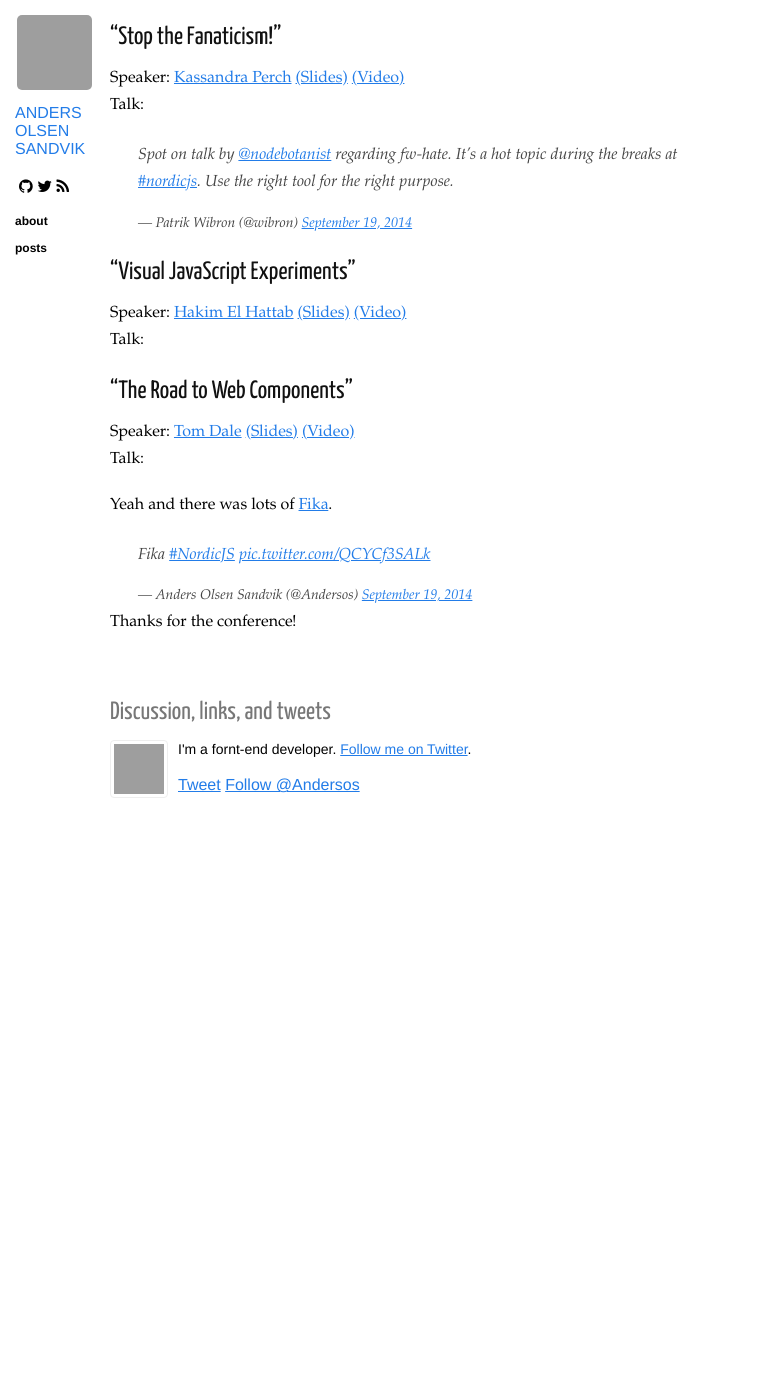
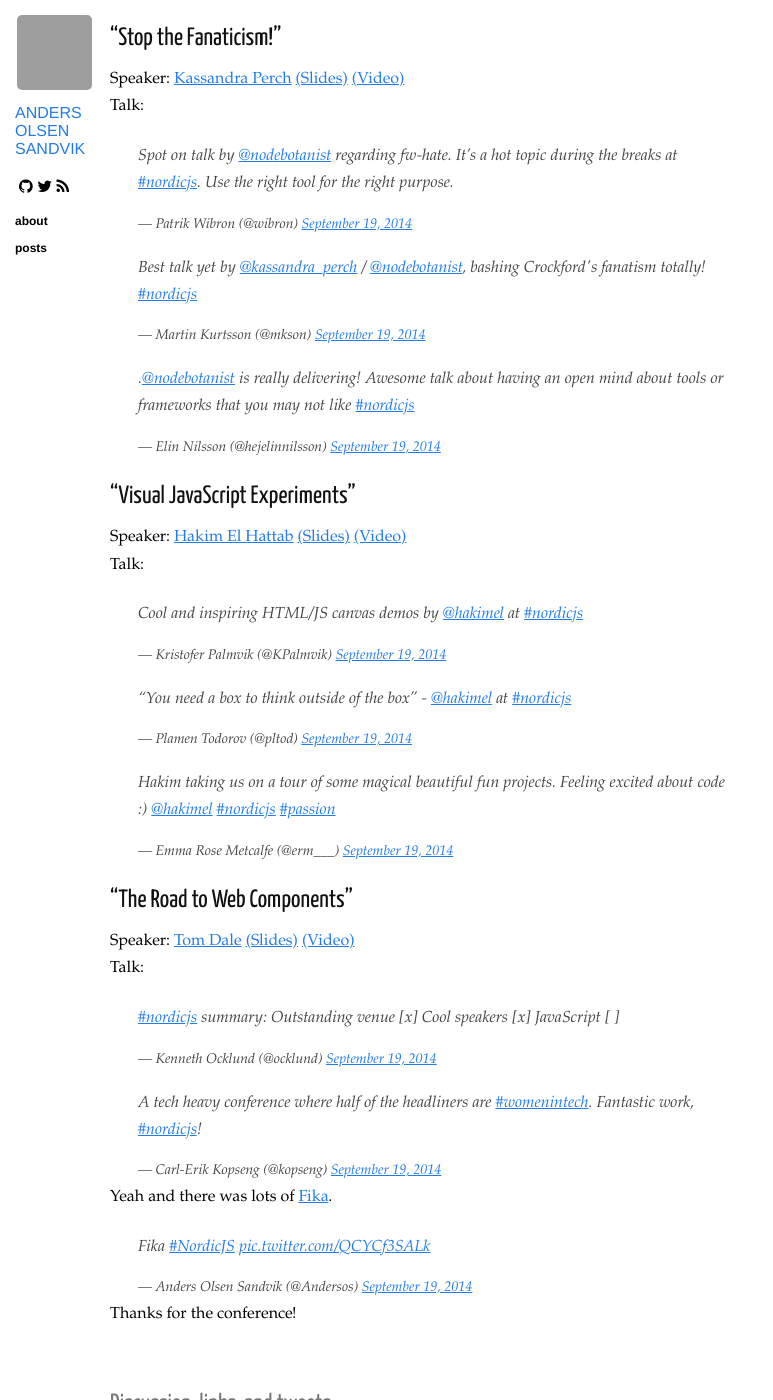
Before and after one commit to Andersos/andersos.net, a Jekyll site: the page built from _posts/2014-09-19-NordicJS-2014.markdown, in a window 1280 px wide and 1400 px high, scrolled down 6819 px, cut to the strip 0-1400 px from the top of the window. Shown: the whole strip, without its empty margins (0-773 px from the left). Built offline with Jekyll 4.4.1, drawn with Linux system fonts in a browser that asks for light colours; nearby versions of some CDN libraries; Markdown is read by kramdown in place of the engine named in the settings; comment, search, counter and statistics services are not loaded; before the commit the page ends 7673 px from its top, so only the background shows below that; some of the changed text lies outside the part shown; grey boxes are pictures that could not be loaded.

Commit message:
Add tweets and slides

```diff
--- a/_posts/2014-09-19-NordicJS-2014.markdown
+++ b/_posts/2014-09-19-NordicJS-2014.markdown
@@ -22,8 +22,8 @@ I will update with alle the slides and videos as soon as they are posted.
 [Douglas Crockford](http://www.crockford.com/): ["The Better Parts"]()
 [Tiffany Conroy](https://twitter.com/theophani): ["Lions and Tigers and Handling User Capabilities"]()
 [Reginald Braithwaite](https://twitter.com/raganwald): ["The Art of the JavaScript Metaobject Protocol"](https://speakerdeck.com/raganwald/duck-typing-compatibility-and-the-adaptor-pattern)
-[Kassandra Perch](https://twitter.com/nodebotanist): ["Stop the Fanaticism!"]()
-[Hakim El Hattab](https://twitter.com/hakimel): ["Visual JavaScript Experiments"]()
+[Kassandra Perch](https://twitter.com/nodebotanist): ["Stop the Fanaticism!"](http://slides.com/kperch/stop-the-fanaticism-nordicjs#/)
+[Hakim El Hattab](https://twitter.com/hakimel): ["Visual JavaScript Experiments"](http://slides.com/hakim/nordic-js#/)
 [Tom Dale](https://twitter.com/tomdale): ["The Road to Web Components"]()
 
 ## Day 1 (September 18th 2014)
@@ -43,6 +43,7 @@ Lots of balloons 🎉🎈.
 Funny and entertaining host <a href="https://twitter.com/pushmatrix/">@pushmatrix</a>.
 He had lots of creative ways to annonce the next speakers and inform us.
 <blockquote class="twitter-tweet" lang="en"><p>Want to buy the shirt I’m wearing at <a href="https://twitter.com/hashtag/nordicjs?src=hash">#nordicjs</a>? <a href="http://t.co/zKKHMuL3nA">http://t.co/zKKHMuL3nA</a>!There’s a discount code in your bag <a href="http://t.co/6VkEfdSaV4">pic.twitter.com/6VkEfdSaV4</a></p>&mdash; Daniel Beauchamp (@pushmatrix) <a href="https://twitter.com/pushmatrix/status/512532219504906241">September 18, 2014</a></blockquote>
+<blockquote class="twitter-tweet" lang="en"><p>If I ever succeed at throwing a conference, I&#39;m hiring <a href="https://twitter.com/pushmatrix">@pushmatrix</a> to be the host. <a href="https://twitter.com/hashtag/nordicjs?src=hash">#nordicjs</a></p>&mdash; ₍˄ุ.͡˳̫.˄ุ₎ (@jina) <a href="https://twitter.com/jina/status/512951387227832321">September 19, 2014</a></blockquote>
 
 More scenic shots.
 <blockquote class="twitter-tweet" lang="en"><p>Beautiful out here at <a href="https://twitter.com/hashtag/nordicjs?src=hash">#nordicjs</a> <a href="http://t.co/r83vL5YVK9">pic.twitter.com/r83vL5YVK9</a></p>&mdash; Teddy Zetterlund (@teddyzetterlund) <a href="https://twitter.com/teddyzetterlund/status/512594724251656192">September 18, 2014</a></blockquote>
@@ -65,7 +66,7 @@ Talk: Mostly talks about the Firefox developer tools.
 Speaker: [Emily Rose](https://twitter.com/nexxylove)
 [(Slides)]()
 [(Video)]()
-Talk: She made a relative keytar in Node.js. Most of the talk is with people playing on it.
+Talk: She made a relative keytar or JavaScript Samchillian in Node.js. Most of the talk is with people playing on it.
 <blockquote class="twitter-tweet" lang="en"><p>Okay, now <a href="https://twitter.com/pushmatrix">@pushmatrix</a> &amp; <a href="https://twitter.com/nexxylove">@nexxylove</a> are doing interpretative dance to the sound of a relative keytar! <a href="https://twitter.com/hashtag/nordicjs?src=hash">#nordicjs</a> <a href="http://t.co/B6OyTZz3I1">pic.twitter.com/B6OyTZz3I1</a></p>&mdash; Pop Bergqvist (@peppelorum) <a href="https://twitter.com/peppelorum/status/512540043643453440">September 18, 2014</a></blockquote>
 
 ### ["The fourth dimension"](https://speakerdeck.com/sergi/the-fourth-dimension-an-introduction-to-functional-reactive-programming)
@@ -153,8 +154,6 @@ Speaker: [Douglas Crockford](http://www.crockford.com/)
 Talk:
 <blockquote class="twitter-tweet" lang="en"><p>Douglas Crockford!! The Better Parts.<a href="https://twitter.com/hashtag/nordicjs?src=hash">#nordicjs</a> <a href="http://t.co/XY2Q3vDaag">pic.twitter.com/XY2Q3vDaag</a></p>&mdash; Lady Zahra (@ZeeJab) <a href="https://twitter.com/ZeeJab/status/512890294279221248">September 19, 2014</a></blockquote>
 <blockquote class="twitter-tweet" lang="en"><p>ES6 gets proper tail calls. &quot;JS will be a real functional language.&quot; - Douglas Crockford <a href="https://twitter.com/hashtag/nordicjs?src=hash">#nordicjs</a></p>&mdash; Steen H. Rasmussen (@steenhulthin) <a href="https://twitter.com/steenhulthin/status/512890352416870400">September 19, 2014</a></blockquote>
-<blockquote class="twitter-tweet" lang="en"><p>Douglas Crockford on stage at <a href="https://twitter.com/hashtag/Nordicjs?src=hash">#Nordicjs</a> talking about ES6 good/bad parts <a href="http://t.co/jHhLMwy8GX">pic.twitter.com/jHhLMwy8GX</a></p>&mdash; Filip Michałowski (@fmmm) <a href="https://twitter.com/fmmm/status/512891853658542080">September 19, 2014</a></blockquote>
-<blockquote class="twitter-tweet" lang="en"><p>It’s a pleasure listening to Douglas Crockford at <a href="https://twitter.com/nordicjs">@nordicjs</a>&#10;ES6 is going to be fabulous!!&#10;<a href="https://twitter.com/hashtag/nordicjs?src=hash">#nordicjs</a></p>&mdash; Teo Ljungberg (@teoljungberg) <a href="https://twitter.com/teoljungberg/status/512895492104019968">September 19, 2014</a></blockquote>
 <blockquote class="twitter-tweet" lang="en"><p><a href="https://twitter.com/hashtag/nordicjs?src=hash">#nordicjs</a> For that person designing THE future language this is for you, with love from Crockford <a href="http://t.co/NGgoYGuLEx">pic.twitter.com/NGgoYGuLEx</a></p>&mdash; Geries Handal (@gtothesquare) <a href="https://twitter.com/gtothesquare/status/512898387726065664">September 19, 2014</a></blockquote>
 <blockquote class="twitter-tweet" lang="en"><p>The key take away from Douglas Crockfords talk: realising and admitting that you are wrong is how you progress. <a href="https://twitter.com/hashtag/nordicjs?src=hash">#nordicjs</a></p>&mdash; Henrik Hansson (@hagerhink) <a href="https://twitter.com/hagerhink/status/512904767669272576">September 19, 2014</a></blockquote>
 
@@ -171,19 +170,25 @@ Speaker: [Reginald Braithwaite](https://twitter.com/raganwald)
 [(Video)]()
 Talk:
 <blockquote class="twitter-tweet" lang="en"><p>.<a href="https://twitter.com/raganwald">@raganwald</a> on stage at <a href="https://twitter.com/hashtag/nordicjs?src=hash">#nordicjs</a> <a href="http://t.co/Ye2kntljJu">http://t.co/Ye2kntljJu</a> <a href="http://t.co/2g3ZHMHAM2">pic.twitter.com/2g3ZHMHAM2</a></p>&mdash; Nordic.js (@nordicjs) <a href="https://twitter.com/nordicjs/status/512936090601148416">September 19, 2014</a></blockquote>
+<blockquote class="twitter-tweet" lang="en"><p>Very interesting idea: &#39;double&#39; versioning of software. one version number for the interface and one for the impl. <a href="https://twitter.com/raganwald">@raganwald</a> <a href="https://twitter.com/hashtag/nordicjs?src=hash">#nordicjs</a></p>&mdash; Steen H. Rasmussen (@steenhulthin) <a href="https://twitter.com/steenhulthin/status/512941515149443072">September 19, 2014</a></blockquote>
 
 ### ["Stop the Fanaticism!"]()
 Speaker: [Kassandra Perch](https://twitter.com/nodebotanist)
-[(Slides)]()
+[(Slides)](http://slides.com/kperch/stop-the-fanaticism-nordicjs#/)
 [(Video)]()
 Talk:
 <blockquote class="twitter-tweet" lang="en"><p>Spot on talk by <a href="https://twitter.com/nodebotanist">@nodebotanist</a> regarding fw-hate. It’s a hot topic during the breaks at <a href="https://twitter.com/hashtag/nordicjs?src=hash">#nordicjs</a>. Use the right tool for the right purpose.</p>&mdash; Patrik Wibron (@wibron) <a href="https://twitter.com/wibron/status/512958098726588416">September 19, 2014</a></blockquote>
+<blockquote class="twitter-tweet" lang="en"><p>Best talk yet by <a href="https://twitter.com/kassandra_perch">@kassandra_perch</a> / <a href="https://twitter.com/nodebotanist">@nodebotanist</a>, bashing Crockford&#39;s fanatism totally! <a href="https://twitter.com/hashtag/nordicjs?src=hash">#nordicjs</a></p>&mdash; Martin Kurtsson (@mkson) <a href="https://twitter.com/mkson/status/512955597684490240">September 19, 2014</a></blockquote>
+<blockquote class="twitter-tweet" lang="en"><p>.<a href="https://twitter.com/nodebotanist">@nodebotanist</a> is really delivering! Awesome talk about having an open mind about tools or frameworks that you may not like <a href="https://twitter.com/hashtag/nordicjs?src=hash">#nordicjs</a></p>&mdash; Elin Nilsson (@hejelinnilsson) <a href="https://twitter.com/hejelinnilsson/status/512957131025551360">September 19, 2014</a></blockquote>
 
 ### ["Visual JavaScript Experiments"]()
 Speaker: [Hakim El Hattab](https://twitter.com/hakimel)
-[(Slides)]()
+[(Slides)](http://slides.com/hakim/nordic-js#/)
 [(Video)]()
 Talk:
+<blockquote class="twitter-tweet" lang="en"><p>Cool and inspiring HTML/JS canvas demos by <a href="https://twitter.com/hakimel">@hakimel</a> at <a href="https://twitter.com/hashtag/nordicjs?src=hash">#nordicjs</a></p>&mdash; Kristofer Palmvik (@KPalmvik) <a href="https://twitter.com/KPalmvik/status/512967186617761792">September 19, 2014</a></blockquote>
+<blockquote class="twitter-tweet" lang="en"><p>“You need a box to think outside of the box” - <a href="https://twitter.com/hakimel">@hakimel</a> at <a href="https://twitter.com/hashtag/nordicjs?src=hash">#nordicjs</a></p>&mdash; Plamen Todorov (@pltod) <a href="https://twitter.com/pltod/status/512968675994132480">September 19, 2014</a></blockquote>
+<blockquote class="twitter-tweet" lang="en"><p>Hakim taking us on a tour of some magical beautiful fun projects. Feeling excited about code :) <a href="https://twitter.com/hakimel">@hakimel</a> <a href="https://twitter.com/hashtag/nordicjs?src=hash">#nordicjs</a> <a href="https://twitter.com/hashtag/passion?src=hash">#passion</a></p>&mdash; Emma Rose Metcalfe (@erm___) <a href="https://twitter.com/erm___/status/512969577756491776">September 19, 2014</a></blockquote>
 
 ### ["The Road to Web Components"]()
 Speaker: [Tom Dale](https://twitter.com/tomdale)
@@ -191,6 +196,9 @@ Speaker: [Tom Dale](https://twitter.com/tomdale)
 [(Video)]()
 Talk:
 
+<blockquote class="twitter-tweet" lang="en"><p><a href="https://twitter.com/hashtag/nordicjs?src=hash">#nordicjs</a> summary:&#10;Outstanding venue [x]&#10;Cool speakers [x]&#10;JavaScript [ ]</p>&mdash; Kenneth Ocklund (@ocklund) <a href="https://twitter.com/ocklund/status/512960389727137792">September 19, 2014</a></blockquote>
+<blockquote class="twitter-tweet" lang="en"><p>A tech heavy conference where half of the headliners are <a href="https://twitter.com/hashtag/womenintech?src=hash">#womenintech</a>. Fantastic work, <a href="https://twitter.com/hashtag/nordicjs?src=hash">#nordicjs</a>!</p>&mdash; Carl-Erik Kopseng (@kopseng) <a href="https://twitter.com/kopseng/status/512974763191730177">September 19, 2014</a></blockquote>
+
 Yeah and there was lots of <a href="http://en.wikipedia.org/wiki/Fika_(coffee_break)">Fika</a>.
 <blockquote class="twitter-tweet" lang="en"><p>Fika <a href="https://twitter.com/hashtag/NordicJS?src=hash">#NordicJS</a> <a href="http://t.co/QCYCf3SALk">pic.twitter.com/QCYCf3SALk</a></p>&mdash; Anders Olsen Sandvik (@Andersos) <a href="https://twitter.com/Andersos/status/512882886853529600">September 19, 2014</a></blockquote>
 
```
